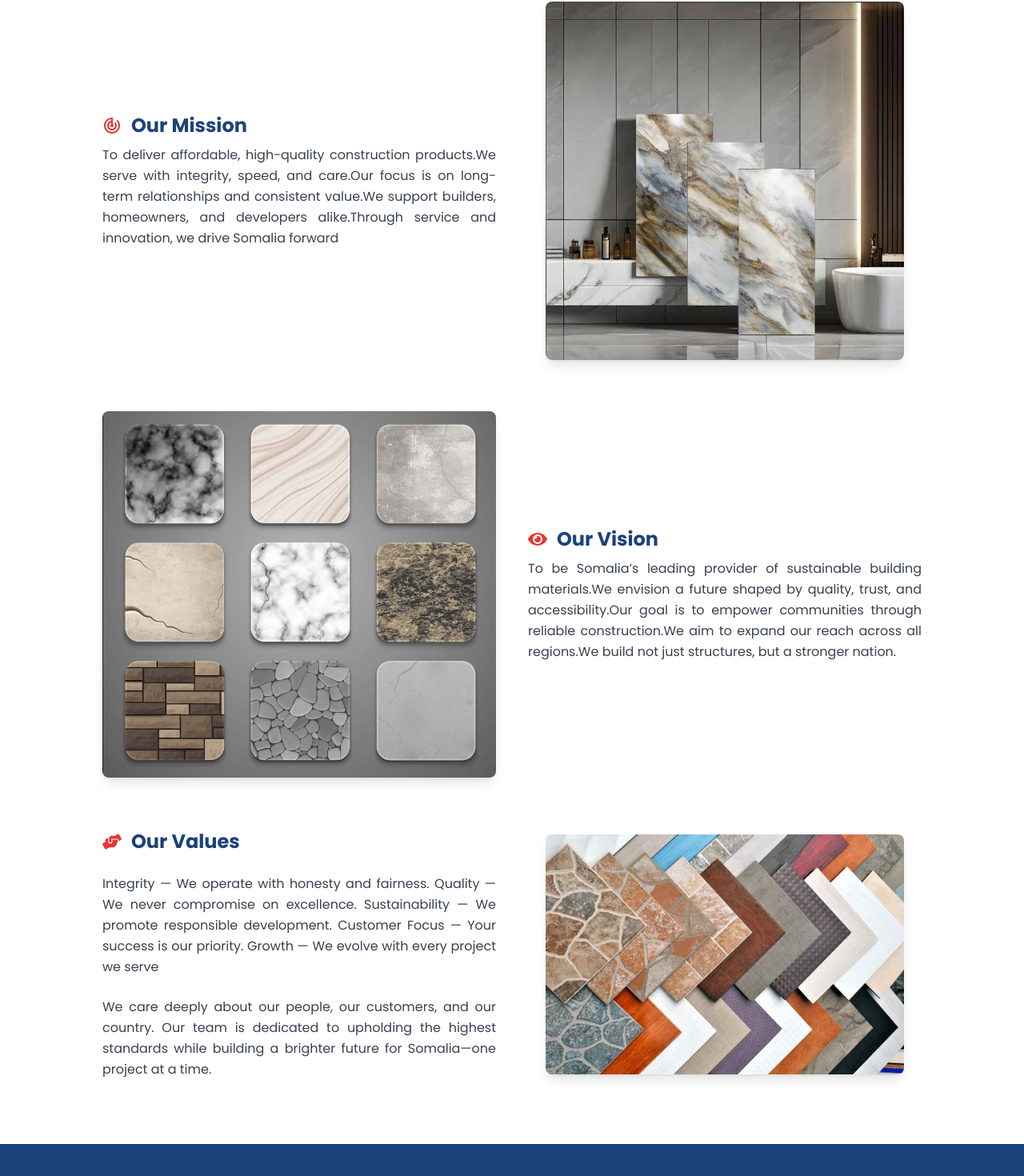
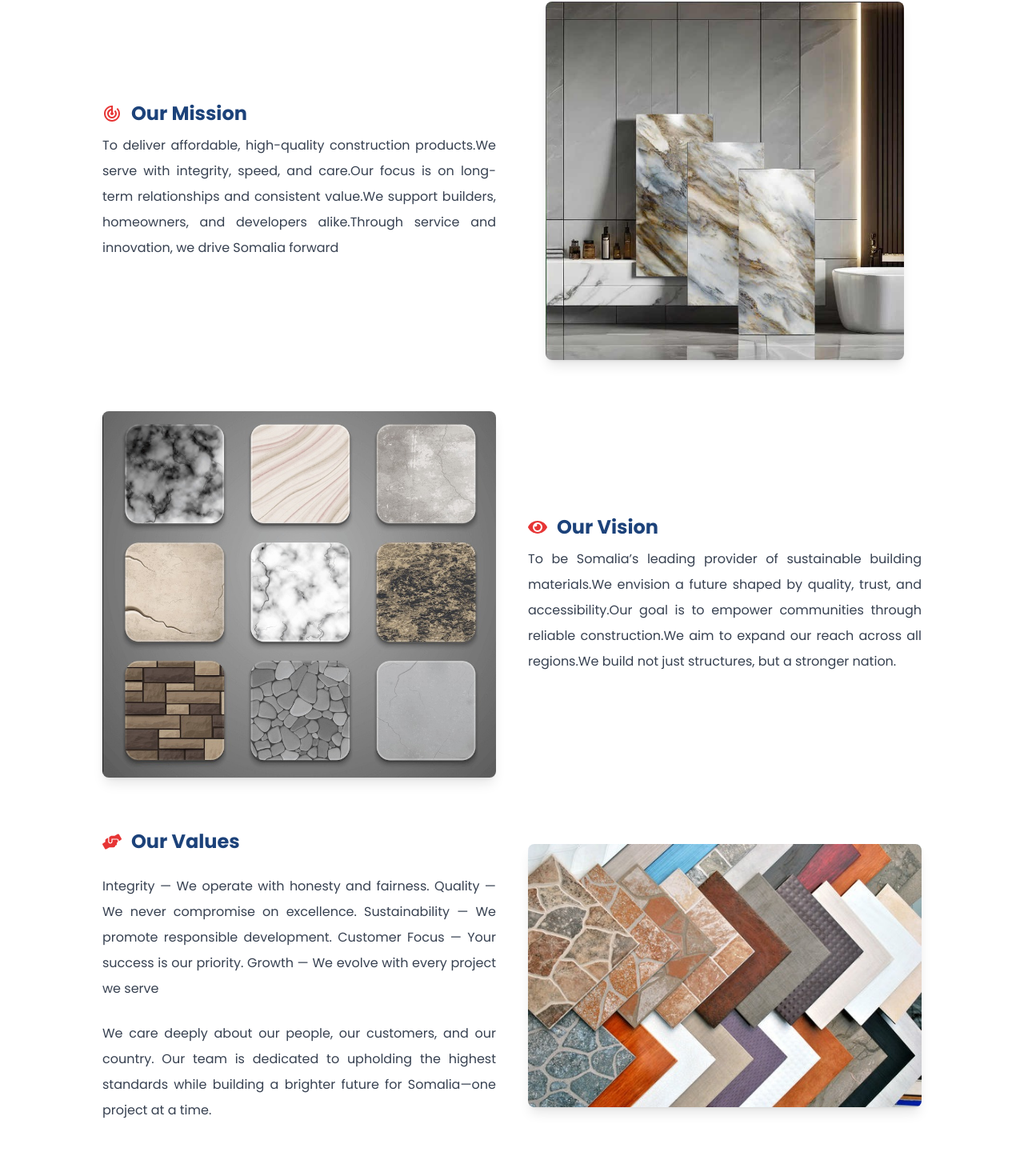
Before and after one commit to a4koshin/Caalami_group, a React (Vite) app: page /about in a window 1280 px wide. Shown: the part 162-1632 px from the top of the page at 80% size. Built offline with nearby package versions, Linux system fonts and the light colour scheme.

Commit message:
Updated the bg-image

```diff
--- a/index.html
+++ b/index.html
@@ -2,6 +2,7 @@
 <html lang="en">
   <head>
     <meta charset="UTF-8" />
+    <link rel="preload" as="image" href="/background.webp">
     <link rel="icon" type="image/svg+xml" href="/svg.png" />
     <meta name="viewport" content="width=device-width, initial-scale=1.0" />
     <title>Caalami Group Trading Co.</title>
--- a/src/pages/AboutPage.jsx
+++ b/src/pages/AboutPage.jsx
@@ -26,7 +26,7 @@
                     {item.title}
                   </h2>
                 </div>
-                <p className="text-gray-700 leading-relaxed text-justify">
+                <p className="text-gray-700 leading-8 text-justify">
                   {item.text}
                 </p>
               </div>
@@ -59,7 +59,7 @@
                     {item.title}
                   </h2>
                 </div>
-                <p className="text-gray-700 leading-relaxed text-justify">
+                <p className="text-gray-700 leading-8 text-justify">
                   {item.text}
                 </p>
               </div>
@@ -74,13 +74,13 @@
               <FaHandsHelping className="text-[#e73535] w-6 h-6" />
               <h2 className="text-2xl font-bold text-[#1c427a]">Our Values</h2>
             </div>
-            <p className="text-gray-700 leading-relaxed text-justify">
+            <p className="text-gray-700 leading-8 text-justify">
               Integrity — We operate with honesty and fairness. Quality — We
               never compromise on excellence. Sustainability — We promote
               responsible development. Customer Focus — Your success is our
               priority. Growth — We evolve with every project we serve
             </p>
-            <p className="text-gray-700 leading-relaxed text-justify">
+            <p className="text-gray-700 leading-8 text-justify">
               We care deeply about our people, our customers, and our country.
               Our team is dedicated to upholding the highest standards while
               building a brighter future for Somalia—one project at a time.
@@ -90,7 +90,7 @@
             <img
               src={about1}
               alt="Values"
-              className="w-full max-w-md md:max-w-sm lg:max-w-md h-auto rounded-lg shadow-lg animate-fadeInUp delay-400"
+              className="w-full max-w-md md:max-w-sm lg:max-w-xl h-auto rounded-lg shadow-lg animate-fadeInUp delay-400"
             />
           </div>
         </div>
--- a/src/pages/ContactPage.jsx
+++ b/src/pages/ContactPage.jsx
@@ -64,7 +64,7 @@
       <div className="flex justify-center items-center min-h-screen p-4 md:mt-[-50px] bg-gray-100">
         <form
           onSubmit={sendToWhatsApp}
-          className="w-[800px] bg-white px-4 md:px-10 rounded-2xl py-8"
+          className="w-[800px] bg-white px-4 md:px-10 rounded-2xl py-8 animate-fadeInUp delay-100"
         >
           <h2 className="text-center text-xl font-semibold text-gray-800 mb-6 uppercase">
             Get in Touch
--- a/src/pages/HomePage.jsx
+++ b/src/pages/HomePage.jsx
@@ -1,16 +1,18 @@
-import React from "react";
+import React, { useEffect } from "react";
 import Button from "../components/Button.jsx";
-import Footer from "../components/Footer.jsx";
-import AboutPage from "./AboutPage.jsx";
 import { useNavigate } from "react-router-dom";
 import { Specialproducts } from "../constant/index.js";
 import { features } from "../constant/index.js";
 // import logo from "../assets/logo.png";
-import { FaUsersCog, FaThumbsUp } from "react-icons/fa";
 import ProductCard from "../components/ProductCard.jsx";
 
 const HomePage = () => {
   const navigate = useNavigate();
+  useEffect(()=>{
+    const img = new Image();
+    img.src = "/background.webp";
+
+  },[])
 
   return (
     <>
@@ -78,7 +80,7 @@
           </div>
         </div>
 
-        <h2 className="text-3xl font-bold text-[#e73535] text-center mt-6">
+        <h2 className="text-3xl font-bold text-[#e73535] text-center mt-10">
           Who We Are
         </h2>
 
@@ -86,7 +88,7 @@
         <div className="grid gap-8 grid-cols-1 lg:grid-cols-2 items-center justify-items-center lg:justify-items-start py-8">
           {/* paragraph */}
           <div className="flex flex-col justify-center items-center lg:items-start w-full px-4">
-            <p className="mb-6 leading-normal font-semibold text-justify text-[0.95rem] sm:text-base">
+            <p className="mb-6 leading-8 text-justify text-[0.95rem] sm:text-base md:leading-10">
               Caalami General Trading is a privately owned company established
               in February 1999 in Bakaro Market, Somalia. We specialize in
               providing high-quality building materials, including ceramics,
@@ -110,7 +112,7 @@
             </div>
           </div>
           {/* video */}
-          <div className="flex items-center justify-center">
+          <div className="flex items-center justify-center md:mt-[-100px]">
             <video
               src="/tilesvid.mp4"
               className="w-full max-w-[600px] h-auto rounded-xl mx-auto"
```
